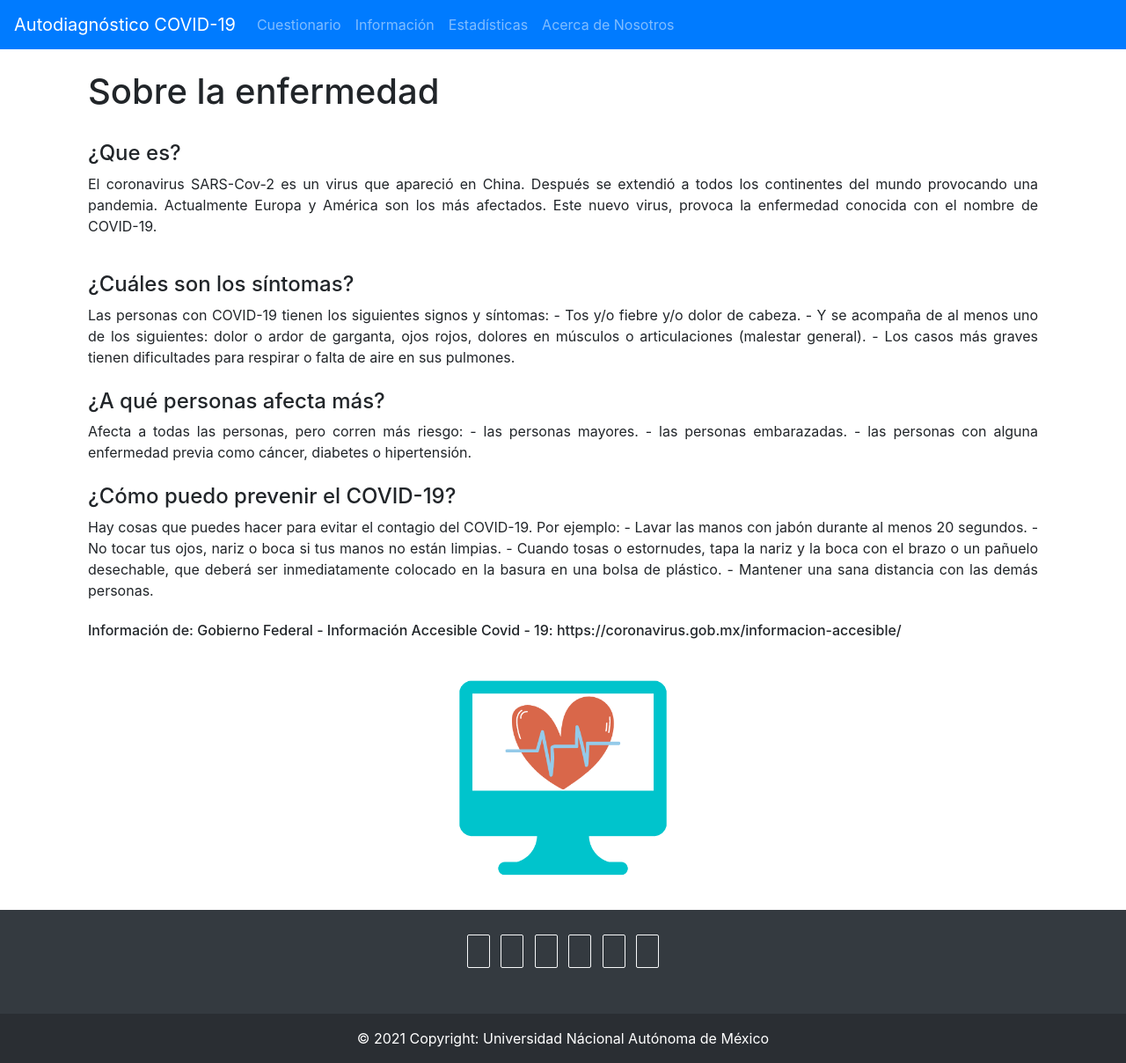
After one commit to Diego-PA/infovi, a Laravel app: page /info in a window 1280 px wide. The commit adds this page. Shown: the whole page at 88% size. Run offline with Laravel 8, Linux system fonts and the light colour scheme.

```diff
--- /dev/null
+++ b/resources/views/info.blade.php
@@ -0,0 +1,43 @@
+@extends('layouts.default')
+
+@section('content')
+<!--Bienvenida-->
+    <br>
+    <div class="container d-flex flex-wrap">
+        <div class="container d-flex flex-column justify-content-between">
+            <h1 class="align-self-stretch">Sobre la enfermedad</h1>
+            <br>
+            <h4>¿Que es?</h4>
+            <p class="text-justify">El coronavirus SARS-Cov-2 es un virus que apareció en China. Después se extendió a todos los continentes del mundo provocando una pandemia. Actualmente Europa y América son los más afectados. Este nuevo virus, provoca la enfermedad conocida con el nombre de COVID-19.</p>
+            <br>
+            <h4>¿Cuáles son los síntomas?</h4>
+            <div class="text-justify">Las personas con COVID-19 tienen los siguientes signos y síntomas:
+                - Tos y/o fiebre y/o dolor de cabeza.
+                - Y se acompaña de al menos uno de los siguientes: dolor o ardor de garganta, ojos rojos, dolores en músculos o articulaciones (malestar general).
+                - Los casos más graves tienen dificultades para respirar o falta de aire en sus pulmones.
+            </div>
+            <br>
+            <h4>¿A qué personas afecta más?</h4>
+            <div class="text-justify">Afecta a todas las personas, pero corren más riesgo:
+                - las personas mayores.
+                - las personas embarazadas.
+                - las personas con alguna enfermedad previa como cáncer, diabetes o hipertensión.
+            </div>
+            <br>
+            <h4>¿Cómo puedo prevenir el COVID-19?</h4>
+            <div class="text-justify">
+                Hay cosas que puedes hacer para evitar el contagio del COVID-19. Por ejemplo:
+                - Lavar las manos con jabón durante al menos 20 segundos.
+                - No tocar tus ojos, nariz o boca si tus manos no están limpias.
+                - Cuando tosas o estornudes, tapa la nariz y la boca con el brazo o un pañuelo desechable, que deberá ser inmediatamente colocado en la basura en una bolsa de plástico.
+                - Mantener una sana distancia con las demás personas.
+            </div>
+            <br>
+            <h6>Información de: Gobierno Federal - Información Accesible Covid - 19: https://coronavirus.gob.mx/informacion-accesible/</h6>
+        </div>
+        <div class="container">
+            <img src="https://github.com/Diego-PA/infovi/blob/main/public/logo.png?raw=true" class="rounded mx-auto d-block" width="300" height="300">
+        </div>
+    </div>
+
+    @endsection('content')
--- /dev/null
+++ b/resources/views/layouts/default.blade.php
@@ -0,0 +1,88 @@
+<!DOCTYPE html>
+<html lang="en">
+<head>
+    <meta charset="UTF-8">
+    <meta http-equiv="X-UA-Compatible" content="IE=edge">
+    <meta name="viewport" content="width=device-width, initial-scale=1.0">
+    <!-- Bootstrap CSS -->
+    <link rel="stylesheet" href="https://cdn.jsdelivr.net/npm/bootstrap@4.6.0/dist/css/bootstrap.min.css" integrity="sha384-B0vP5xmATw1+K9KRQjQERJvTumQW0nPEzvF6L/Z6nronJ3oUOFUFpCjEUQouq2+l" crossorigin="anonymous">
+
+    <title>Cuestionario</title>
+
+    <style>
+
+        .login-form {
+            width: 340px;
+            margin: 50px auto;
+              font-size: 15px;
+        }
+        .login-form form {
+            margin-bottom: 15px;
+            background: #f7f7f7;
+            box-shadow: 0px 2px 2px rgba(0, 0, 0, 0.3);
+            padding: 30px;
+        }
+        .login-form h2 {
+            margin: 0 0 15px;
+        }
+        .form-control, .btn {
+            min-height: 38px;
+            border-radius: 2px;
+        }
+        .btn {
+            font-size: 15px;
+            font-weight: bold;
+        }
+        </style>
+
+</head>
+<body>
+    <!--jQuery y Bootstrap con Popper-->
+    <script src="https://code.jquery.com/jquery-3.5.1.slim.min.js" integrity="sha384-DfXdz2htPH0lsSSs5nCTpuj/zy4C+OGpamoFVy38MVBnE+IbbVYUew+OrCXaRkfj" crossorigin="anonymous"></script>
+    <script src="https://cdn.jsdelivr.net/npm/bootstrap@4.6.0/dist/js/bootstrap.bundle.min.js" integrity="sha384-Piv4xVNRyMGpqkS2by6br4gNJ7DXjqk09RmUpJ8jgGtD7zP9yug3goQfGII0yAns" crossorigin="anonymous"></script>
+
+    <!--navbar-->
+    <nav class="navbar navbar-expand-lg navbar-dark bg-primary">
+    <a class="navbar-brand" href="#">Autodiagnóstico COVID-19</a>
+    <button class="navbar-toggler" type="button" data-toggle="collapse" data-target="#navbarNavAltMarkup" aria-controls="navbarNavAltMarkup" aria-expanded="false" aria-label="Toggle navigation">
+        <span class="navbar-toggler-icon"></span>
+    </button>
+    <div class="collapse navbar-collapse" id="navbarNavAltMarkup">
+        <div class="navbar-nav">
+            <a class="nav-item nav-link" href="{{ route('index') }}">Cuestionario</a>
+            <a class="nav-item nav-link" href="{{ route('info') }}">Información</a>
+            <a class="nav-item nav-link" href="{{ route('stats') }}">Estadísticas</a>
+            <a class="nav-item nav-link" href="{{ route('about') }}">Acerca de Nosotros</a>
+        </div>
+    </div>
+    </nav>
+
+    @yield('content')
+
+    <footer class="bg-dark text-center text-white">
+        <div class="container p-4 pb-0">
+            <!--Enlaces-->
+            <section class="mb-4">
+                <!-- Facebook -->
+                <a class="btn btn-outline-light btn-floating m-1" href="#!" role="button"><i class="fab fa-facebook-f"></i></a>
+                <!-- Twitter -->
+                <a class="btn btn-outline-light btn-floating m-1" href="#!" role="button"><i class="fab fa-twitter"></i></a>
+                <!-- Google -->
+                <a class="btn btn-outline-light btn-floating m-1" href="#!" role="button"><i class="fab fa-google"></i></a>
+                <!-- Instagram -->
+                <a class="btn btn-outline-light btn-floating m-1" href="#!" role="button"><i class="fab fa-instagram"></i></a>
+                <!-- Linkedin -->
+                <a class="btn btn-outline-light btn-floating m-1" href="#!" role="button"><i class="fab fa-linkedin-in"></i></a>
+                <!-- Github -->
+                <a class="btn btn-outline-light btn-floating m-1" href="#!" role="button"><i class="fab fa-github"></i></a>
+            </section>
+        </div>
+
+        <!--Copyright-->
+        <div class="text-center p-3" style="background-color: rgba(0, 0, 0, 0.2);">
+            © 2021 Copyright:
+            <a class="text-white" href="#">Universidad Nácional Autónoma de México</a>
+        </div>
+    </footer>
+</body>
+</html>
--- a/routes/web.php
+++ b/routes/web.php
@@ -13,6 +13,7 @@ use Illuminate\Support\Facades\Route;
 |
 */
 
-Route::get('/', function () {
-    return view('index');
-});
+Route::get('/', function () { return view('index');}) -> name('index');
+Route::get('/info', function () { return view('info');}) -> name('info');
+Route::get('/stats', function () { return view('stats');}) -> name('stats');
+Route::get('/about', function () { return view('about');}) -> name('about');
```
Also changed, not shown: db_script.sql (added, +25 -0 lines), resources/views/about.blade.php (added, +64 -0 lines), resources/views/index.blade.php (+48 -77 lines), resources/views/stats.blade.php (added, +30 -0 lines).
